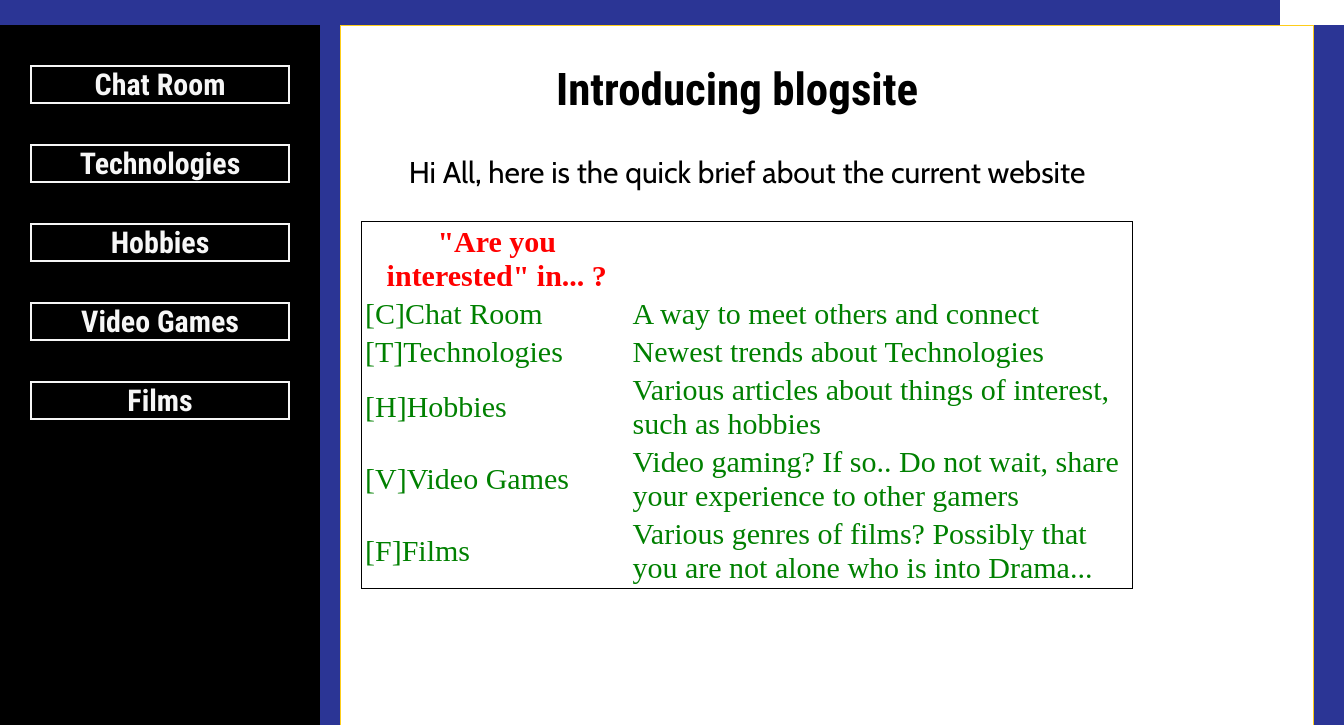
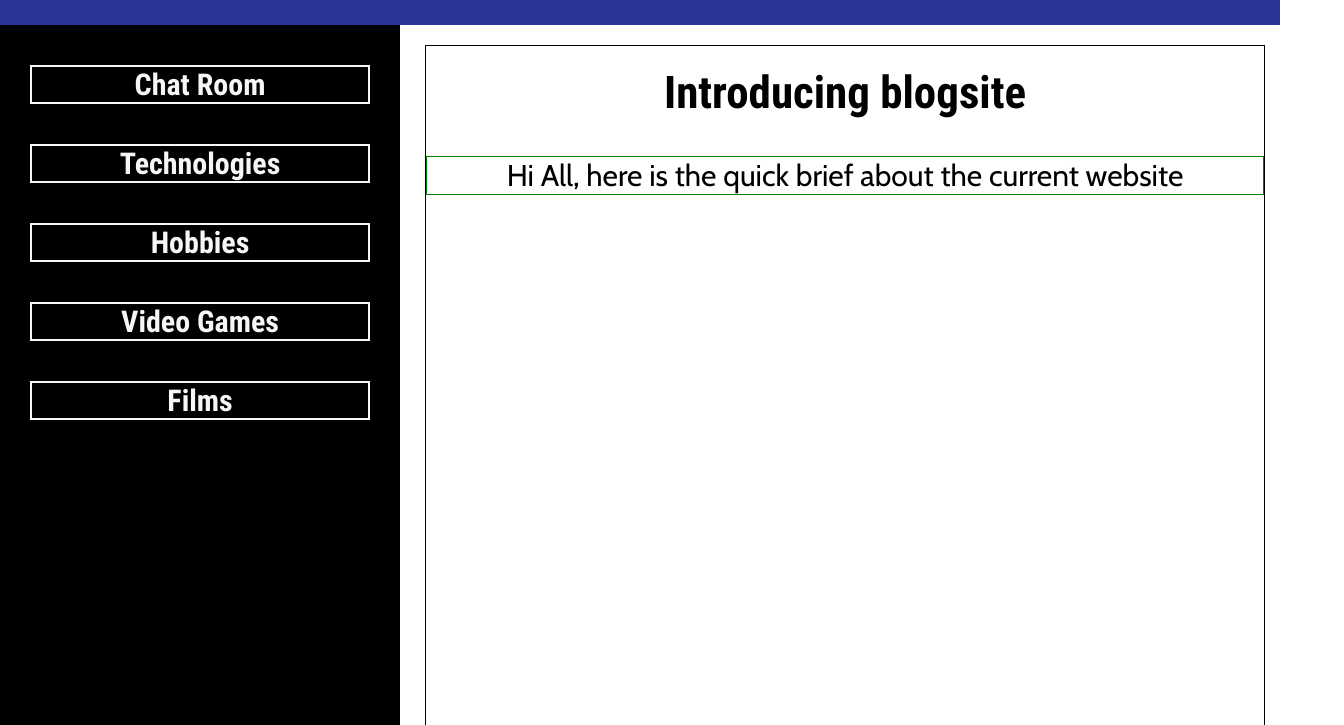
Before and after one commit to Justmenonamelol/gblogsite, a website built with webpack: page src/index.html in a window 1280 px wide. Shown: the part 75-800 px from the top of the page, 1344 px wide, since content can reach past the window. Built offline with nearby package versions, Linux system fonts and the light colour scheme.

Commit message:
01.12.2020 footer fix

```diff
--- a/src/index.html
+++ b/src/index.html
@@ -6,7 +6,6 @@
     <title>GBlogsite</title>
 </head>
 <body>
- <div class="main">
     <header>
         <div class="header">
             <div class="header--logo">
@@ -24,6 +23,7 @@
             </div>
         </div>
     </header>
+    <div class="main">
         <section class="mainSection">
             <div class="mainSection--leftSide">
                 <nav class="menuBar">
@@ -40,6 +40,20 @@
                 <div class="mainSection--rightSide--container">
                     <h1>Introducing blogsite</h1>
                     <p>Hi All, here is the quick brief about the current website</p>
+                </div>
+
+            </div>
+        </section>
+        <footer>
+            <div class="footer-container">
+                <p></p>
+            </div>
+        </footer>
+    </div>
+    <!--
+
+
+
                     <div class="mainSection--table">
                         <table>
                             <thead>
@@ -76,14 +90,8 @@
                      </div>
             </div>
         </div>
-        </div>
-    </section>
- </div>
- <footer>
-     <div class="footer-container">
-         <p></p>
-     </div>
- </footer>
+    </section> -->
+
 
 </body>
 </html>
--- a/src/styles/1-helpers/_mixins--media_queries.scss
+++ b/src/styles/1-helpers/_mixins--media_queries.scss
@@ -37,9 +37,4 @@
 			@content;
 		} // 90rem (desktop) @include respond(desktop) {content};
 	}
-	@if $breakpoint == unsupported {
-		@media (max-width: 319px) and (min-width: 50px) {
-			@content;
-		} //  19.9375rem max,  3.125rem min;
-	}
 }
--- a/src/styles/2-base/_html.body.scss
+++ b/src/styles/2-base/_html.body.scss
@@ -3,10 +3,7 @@ body {
 	font-size: 62.5%;
 	box-sizing: border-box;
 	margin: 0;
-	padding: 0;
-	@include respond(unsupported) {
-		background: red;
-     }
+     padding: 0;
 }
 /* roboto-condensed-700 - latin */
 @font-face {
--- a/src/styles/3-layout/footer/_footer.scss
+++ b/src/styles/3-layout/footer/_footer.scss
@@ -1,7 +1,6 @@
 footer {
+    width: 100vw;
     height: 10rem;
     background: orange;
+    padding-top: .1rem;
 }
-.footer-container {
-    background: red;
-}
--- a/src/styles/3-layout/header/header.scss
+++ b/src/styles/3-layout/header/header.scss
@@ -20,7 +20,7 @@
 
 //burger
 .header--burger {
-    margin: 3.75rem 7rem 0rem auto;
+    margin: 3.75rem 5rem 0rem auto;
     width: 3rem;
     height: 2rem;
     @include respond(tablet){
--- a/src/styles/3-layout/mainsection/_mainsection.scss
+++ b/src/styles/3-layout/mainsection/_mainsection.scss
@@ -1,21 +1,18 @@
 .mainSection {
+    display: flex;
+    height: 100vh;
     width: 100vw;
-    height: 100vh;
-    display: flex;
 }
-
-// left-side
 .mainSection--leftSide {
     display: none;
-    //mobile
     @include respond(tablet){
-    width: 25vw;
+    height: 100vh;
+    width: 50vh;
     background: $color-black;
     display: flex;
-    margin-right: auto;
     .menuBar {
         @include roboto;
-        width: 25vw;
+        width: 45vw;
         ul {
             padding-left: 1rem;
         }
@@ -33,47 +30,63 @@
         }
     }
     }
-
 }
 .mainSection--rightSide {
-    display: none;
-    //code goes here
+    position: relative;
+    top: 2rem;
+    left: 2.5rem;
+    margin-right: 4rem;
+    padding-bottom: 4rem;
+    background: $color-white;
+    border: .1rem solid $color-black;
+    height: 90vh;
+    width: 100vw;
+}
+.mainSection--rightSide--container {
+
+    font-size: 3rem;
+    text-align: center;
+    h1 {
+        margin-top: 2rem;
+        @include roboto;
+    }
+    p {
+        @include cabin;
+        margin-top: 0;
+        border: 1px solid green;
+    }
+    // background-color:$color-primary;
+    // height: 100vh;
+    // border: 2px solid green;
+    //     .mainSection--rightSide--container {
+    //         width: 74.8vw;
+    //         margin: 0;
+    //         // padding-left: 2rem;
+    //         // padding-right: 18rem;
+    //         font-size: 3rem;
+    //         border: .1rem solid $color-yellow;
+    //         background: $color-white;
+    //         h1 {
+    //             @include roboto;
+    //             text-align: center;
+    //             border: 2px solid red;
+    //         }
+    //         p {
+    //             @include cabin;
+    //             text-align: center;
+    //         }
+    //     }
+    //     .mainSection--table  {
+    //         display: flex;
+    //         border: 1px solid black;
+    //         thead {
+    //             color:red;
+    //         }
+    //         tbody {
+    //             color: green;
+    //         }
+    //     }
 
 
 
-    @include respond(tablet){
-    width: 80vw;
-    background-color:$color-primary;
-    display: flex;
-        .mainSection--rightSide--container {
-            margin: 0 3rem 5rem 2rem;
-            width: 70vw;
-            padding-left: 2rem;
-            padding-right: 18rem;
-            font-size: 3rem;
-            border: .1rem solid $color-yellow;
-            background: $color-white;
-            h1 {
-                @include roboto;
-                text-align: center;
-                margin-right: 2rem;
-            }
-            p {
-                @include cabin;
-                text-align: center;
-            }
-        }
-        .mainSection--table  {
-            display: flex;
-            border: 1px solid black;
-            thead {
-                color:red;
-            }
-            tbody {
-                color: green;
-            }
-        }
-    }
-
-
 }
```
Lines whose indentation alone changed are shown as unchanged.
